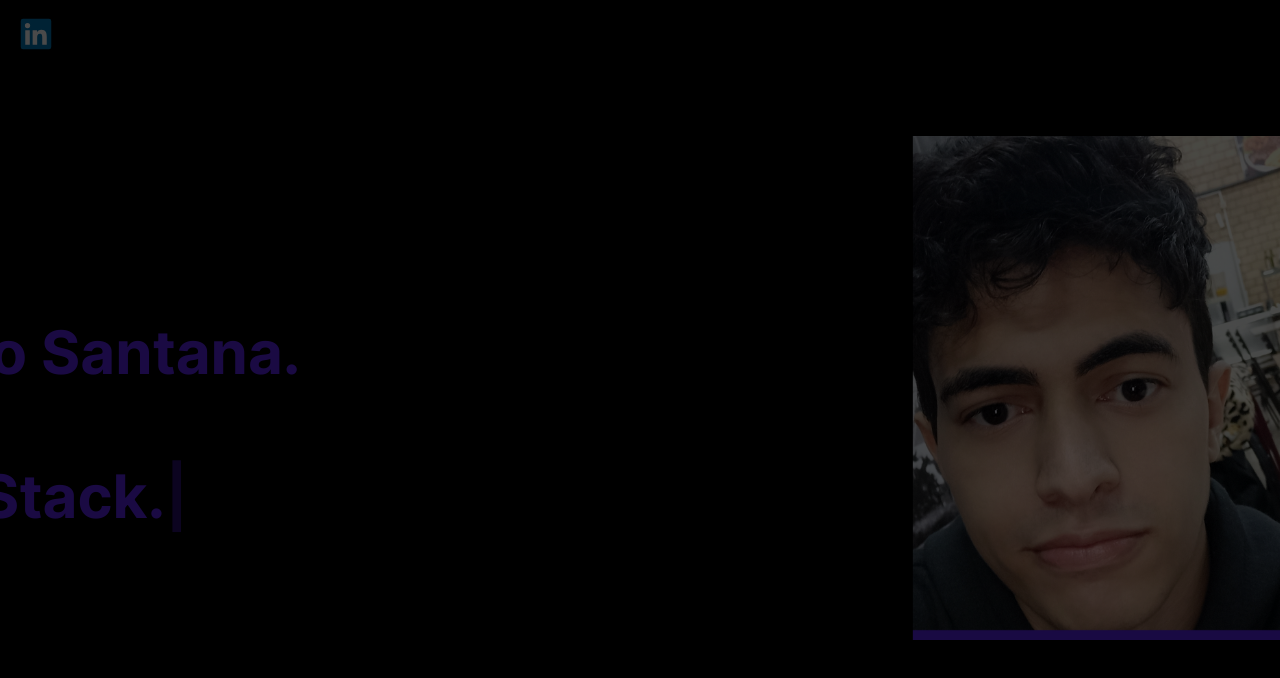
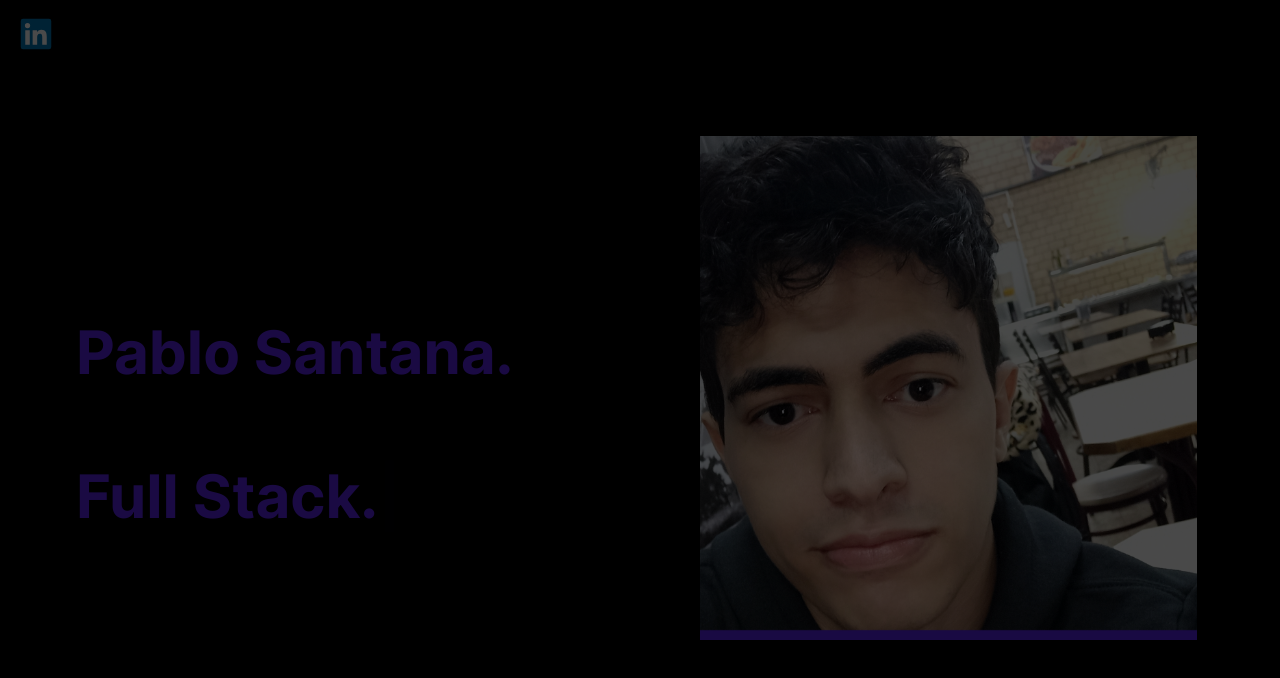
Before and after one commit to pablo-s-dev/Portfolio, a Next.js app: page / in a window 1280 px wide. Shown: the top 678 px of the page. Built offline with nearby package versions, Linux system fonts and the light colour scheme.

Commit message:
typing changes and removed movement animations

```diff
--- a/src/app/components/Projects/index.tsx
+++ b/src/app/components/Projects/index.tsx
@@ -85,12 +85,8 @@ export default function Projects() {
         return (<Project data={data} root={projectsPage} index={i} key={i} />)
     })
 
-    const ref = useRef(null);
 
-    const { scrollYProgress } = useScroll({
-        target: ref,
-        offset: ["start end", "end start"]
-    })
+
 
     return (
 
@@ -144,8 +140,6 @@ function Project({ data, root, index: projectIdx }: { data: ProjectData, root: R
     // const y = useTransform(scrollYProgress, [0, 1], ["15vmin", "-15vmin"])
     const opacity = useTransform(scrollYProgress, [0, 0.5, 1], ["0%", "100%", "0%"])
 
-
-
     return (
 
         <motion.section className={styles.project}
--- a/src/app/components/Welcome/index.tsx
+++ b/src/app/components/Welcome/index.tsx
@@ -5,6 +5,7 @@ import SocialMediaBtns from '../SocialMediaBtns';
 import styles from './welcome.module.css'
 import { MotionValue, motion, useScroll, useSpring, useTransform } from "framer-motion"
 import React from 'react';
+import { easeIn } from "framer-motion"
 
 export default function Welcome() {
 
@@ -15,10 +16,8 @@ export default function Welcome() {
         offset: ["start end", "end start"],
     })
 
-    const y = useTransform(scrollYProgress, [0, 1], [200, -200])
-    const xRight = useSpring(useTransform(scrollYProgress, [0, 0.5, 0.7, 1], [0, 0, 0, 300]))
-    const xLeft = useSpring(useTransform(scrollYProgress, [0, 0.5, 0.7, 1], [0, 0, 0, -300]))
     const opacity = useTransform(scrollYProgress, [0, 0.5, 0.7, 1], ["0%", "100%", "100%", "0%"])
+
 
     return (
         <motion.section className={styles.welcome} id="home"
@@ -30,13 +29,13 @@ export default function Welcome() {
             <div className={styles.contentWrapper}>
                 <motion.div
                     className={styles.intro}
-                    style={{ x: xLeft }}
+
                 >
                     <Intro />
                 </motion.div>
                 <motion.div
                     className={styles.pic}
-                    style={{ x: xRight }}
+
                 >
                     <Pic />
                 </motion.div>
@@ -84,7 +83,8 @@ function Intro() {
     type TextState = {
         amount: number,
         showCursor: boolean,
-        beginTyping: boolean
+        beginTyping: boolean,
+        startBlinking: boolean,
     };
 
     function TypingEffectBlock({ children, timePerChar }: { children: React.ReactElement | React.ReactElement[], timePerChar: number }) {
@@ -175,7 +175,7 @@ function Intro() {
             }, [index, lastIdx])
 
 
-            const [textState, setTextState] = useState<TextState>({ amount: 0, showCursor: false, beginTyping: false });
+            const [textState, setTextState] = useState<TextState>({ amount: 0, showCursor: false, beginTyping: false, startBlinking: false });
 
             const j = useRef(0);
 
@@ -218,7 +218,7 @@ function Intro() {
 
                             setTextState(prevTextState => {
 
-                                const newTextState = { ...prevTextState, showCursor: keepCursor ?? false };
+                                const newTextState = { ...prevTextState, showCursor: keepCursor ?? false, startBlinking: keepCursor ?? false };
 
 
                                 return newTextState;
@@ -253,7 +253,7 @@ function Intro() {
 
             return (
                 <>
-                    <span>{text.slice(0, j.current)}</span><span className={styles.cursor} style={{ visibility: textState.showCursor && timePerChar != 0 ? 'visible' : 'hidden' }}>{cursor}</span>
+                    <span>{text.slice(0, j.current)}</span><span className={textState.startBlinking ? styles.blinking : ''} style={{ visibility: textState.showCursor && timePerChar != 0 ? 'visible' : 'hidden' }}>{cursor}</span>
                 </>
 
             )
@@ -264,12 +264,14 @@ function Intro() {
 
     return (
         <div className={styles.intro}>
-            <TypingEffectBlock timePerChar={70}>
+            <div>
                 <h1>Olá, me chamo</h1>
                 <h1><strong>Pablo Santana.</strong></h1>
-                <h1>Desenvolvedor</h1>
-                <h1><strong>Full Stack.</strong></h1>
-            </TypingEffectBlock>
+                <TypingEffectBlock timePerChar={70}>
+                    <h1>Desenvolvedor</h1>
+                    <h1><strong>Full Stack.</strong></h1>
+                </TypingEffectBlock>
+            </div>
         </div>
     )
 }
--- a/src/app/components/Welcome/welcome.module.css
+++ b/src/app/components/Welcome/welcome.module.css
@@ -163,17 +163,17 @@
 		height: min(350px, 30vh);
 	}
 }
-.cursor {
+.blinking {
 	animation: blinking 0.8s infinite;
 }
 @keyframes blinking {
 	0% {
+		opacity: 1;
+	}
+	50% {
 		opacity: 0;
 	}
-	50% {
+	100% {
 		opacity: 1;
 	}
-	100% {
-		opacity: 0;
-	}
 }
```
